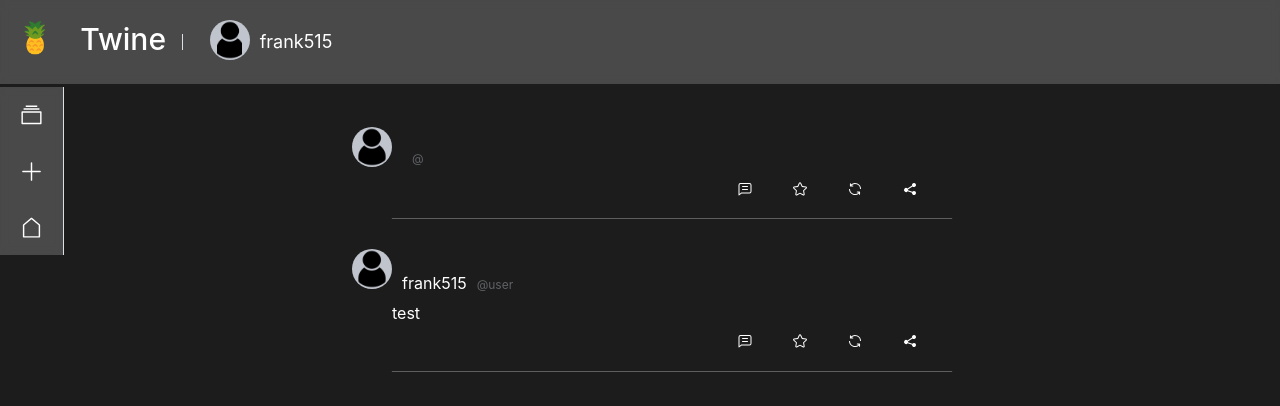
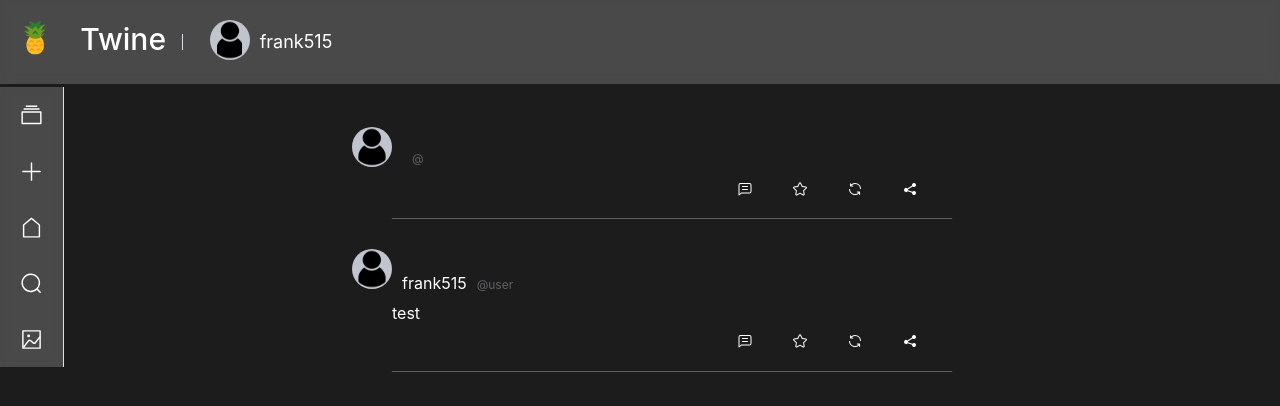
Before and after one commit to frank-515/repoForFun, a Vue app in the folder twi-front/: page / in a window 1280 px wide. Shown: the top 406 px of the page. Built offline with nearby package versions, Linux system fonts and the light colour scheme.

Commit message:
add 检索页面

```diff
--- a/twi-front/src/components/MainPage.vue
+++ b/twi-front/src/components/MainPage.vue
@@ -2,11 +2,12 @@
 import TimelineList from "./timelinePage/TimelineList.vue";
 import { useUserStore } from "../store/globalStore";
 import defaultAvatarUrl from "../assets/default_avatar.png";
-import {Files, Plus, House} from '@element-plus/icons-vue'
+import { Files, Plus, House, Search, Picture  } from "@element-plus/icons-vue";
 import NewTweet from "./NewTweet.vue";
 const userStore = useUserStore();
 const username = userStore.state.user.username;
 const avatarUrl = userStore.state.user.avatarUrl;
+
 const toHome = () => {
   alert("To Home");
 };
@@ -15,7 +16,7 @@ const toProfile = () => {
 };
 const newTweet = () => {
   alert("New Tweet");
-}
+};
 </script>
 
 <template>
@@ -37,11 +38,18 @@ const newTweet = () => {
         </template>
         <template #title><div class="home-logo">Twine</div></template>
       </el-page-header>
-	<div  class="sidebar-wrapper">
-      <el-menu default-active="timeline" :collapse="true" class="sidebar-style" :router="true">
-        <el-menu-item index="timeline" > <Files color="#fff"/></el-menu-item>
+      <div class="sidebar-wrapper">
+        <el-menu
+          default-active="timeline"
+          :collapse="true"
+          class="sidebar-style"
+          :router="true"
+        >
+          <el-menu-item index="timeline"> <Files color="#fff" /></el-menu-item>
           <el-menu-item index="write"> <Plus color="#fff" /></el-menu-item>
           <el-menu-item index="home"> <House color="#fff" /></el-menu-item>
+          <el-menu-item index="search"> <Search color="#fff" /> </el-menu-item>
+          <el-menu-item index="picture"> <Picture color="#fff" /> </el-menu-item>
         </el-menu>
       </div>
     </div>
@@ -50,8 +58,6 @@ const newTweet = () => {
         <router-view></router-view>
       </div>
     </div>
-
-
   </div>
 </template>
 
@@ -63,10 +69,9 @@ const newTweet = () => {
   z-index: 1;
 }
 .sidebar-wrapper {
-
   position: fixed;
   left: 0px;
-  top: 10ex
+  top: 10ex;
 }
 .sidebar-style {
   backdrop-filter: blur(5px);
```
Lines whose indentation alone changed are shown as unchanged.
